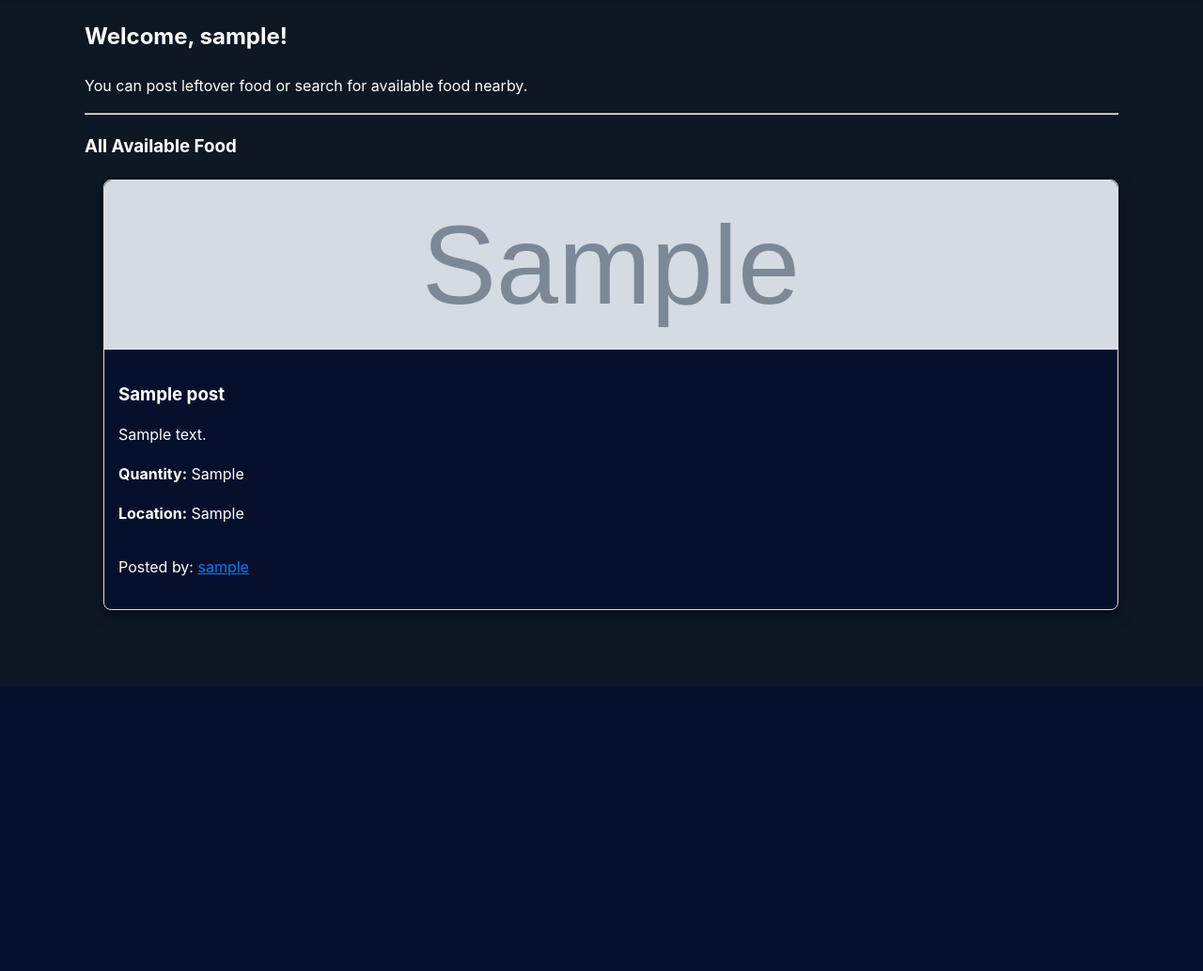
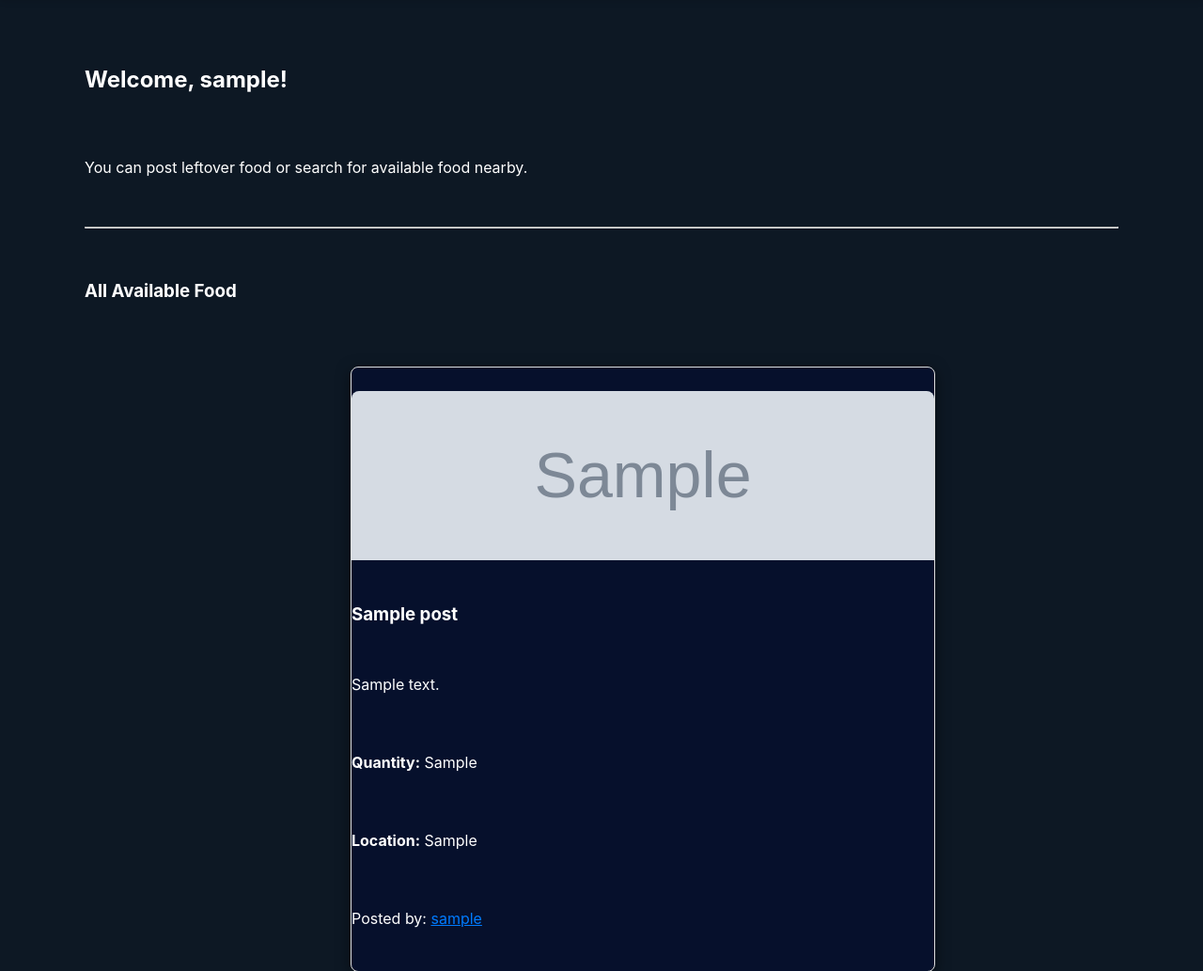
Before and after one commit to AshayKarnavat/leftoverlink, a Flask app: page / in a window 1280 px wide. Shown: the part 70-1103 px from the top of the page at 94% size. Before the commit the page ends 729 px from the top, so only its background shows below. Run offline with Flask 3, Linux system fonts and the light colour scheme; a user stored in the database is signed in; tables that the repository leaves empty hold one stand-in row (values such as "Sample post"); grey boxes marked "Sample" are stand-in pictures.

Commit message:
Update home.html

```diff
--- a/backend/templates/home.html
+++ b/backend/templates/home.html
@@ -1,3 +1,4 @@
+<!-- home.html -->
 {% extends "base.html" %}
 
 {% block title %}Home - Leftover Link{% endblock %}
@@ -15,14 +16,11 @@
                 <a href="{{ url_for('post_details', post_id=post.id) }}" class="post-card-link">
                     <div class="post-card">
                         <img src="{{ post.image_url }}" alt="{{ post.food_name }}">
-
-                        <div class="card-body">
                         <h3>{{ post.food_name }}</h3>
                         <p class="post-description">{{ post.description }}</p>
                         <p><strong>Quantity:</strong> {{ post.quantity }}</p>
                         <p><strong>Location:</strong> {{ post.city }}</p>
                         <p class="posted-by">Posted by: <a href="{{ url_for('profile', username=post.author.username) }}" class="posted-by-anchor">{{ post.author.username }}</a></p>
-                        </div>
                     </div>
                 </a>
             {% endfor %}
```
Lines whose indentation alone changed are shown as unchanged.
